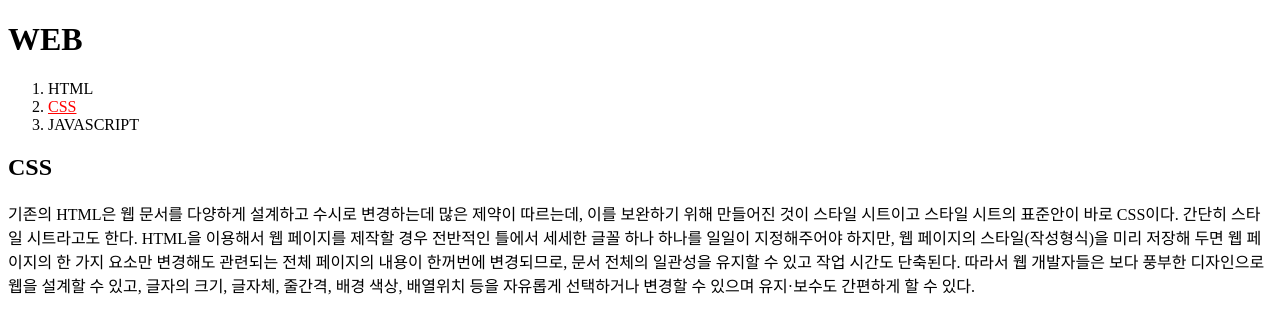
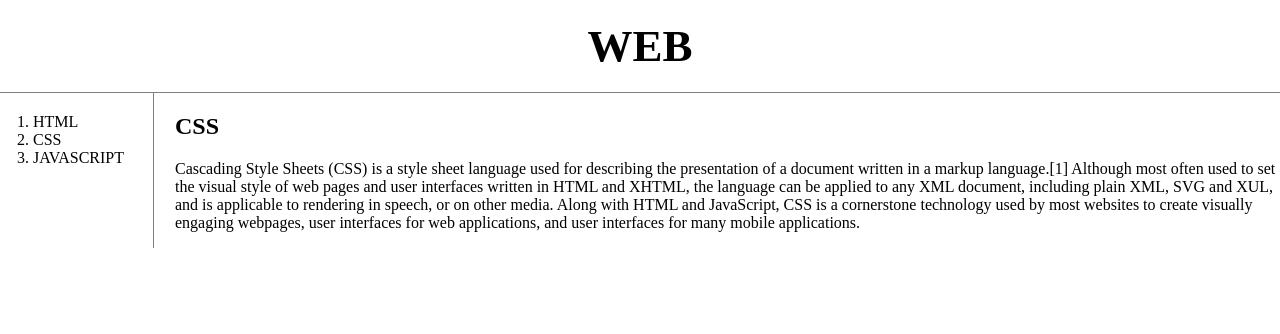
Before and after one commit to AM3WOO/web1, a plain HTML site: page 2.html in a window 1280 px wide. Drawn offline with Linux system fonts and the light colour scheme.

Commit message:
add grid

```diff
--- a/2.html
+++ b/2.html
@@ -4,26 +4,52 @@
 <title>WEB1 - CSS</title>
 <meta charset="utf-8">
 <style>
+body{
+  margin:0;
+}
 a {
   color:black;
   text-decoration: none;
 }
+h1 {
+  font-size:45px;
+  text-align:center;
+  border-bottom: 1px solid gray;
+  margin: 0;
+  padding: 20px;
+}
+ol {
+  border-right: 1px solid gray;
+  width:100px;
+  margin:0;
+  padding:20px;
+}
+#grid{
+  display: grid;
+  grid-template-columns: 150px 1fr;
+}
+#grid #article{
+  padding-left: 25px;
+}
+#grid ol{
+  padding-left: 33px;
+}
+
 </style>
 </head>
 <body>
-<h1><a href="index.html">WEB</font></h1>
-<ol>
-  <li><a href="1.html">HTML</font></a></li>
-  <li><a href="2.html"
-    style="color:red;text-decoration:underline">CSS</font></a></li>
-  <li><a href="3.html">JAVASCRIPT</font></a></li>
-</ol><h2>CSS</h2>
-<p>
-  기존의 HTML은 웹 문서를 다양하게 설계하고 수시로 변경하는데 많은 제약이 따르는데, 이를 보완하기 위해 만들어진 것이 스타일 시트이고 스타일 시트의 표준안이 바로 CSS이다. 간단히 스타일 시트라고도 한다.
-
-HTML을 이용해서 웹 페이지를 제작할 경우 전반적인 틀에서 세세한 글꼴 하나 하나를 일일이 지정해주어야 하지만, 웹 페이지의 스타일(작성형식)을 미리 저장해 두면 웹 페이지의 한 가지 요소만 변경해도 관련되는 전체 페이지의 내용이 한꺼번에 변경되므로, 문서 전체의 일관성을 유지할 수 있고 작업 시간도 단축된다.
-
-따라서 웹 개발자들은 보다 풍부한 디자인으로 웹을 설계할 수 있고, 글자의 크기, 글자체, 줄간격, 배경 색상, 배열위치 등을 자유롭게 선택하거나 변경할 수 있으며 유지·보수도 간편하게 할 수 있다.
-</p>
+  <h1><a href="index.html">WEB</a></h1>
+  <div id="grid">
+    <ol>
+    <li><a href="1.html">HTML</a></li>
+    <li><a href="2.html">CSS</a></li>
+    <li><a href="3.html">JAVASCRIPT</a></li>
+    </ol>
+    <div id="article"><h2>CSS</h2>
+      <p>
+        Cascading Style Sheets (CSS) is a style sheet language used for describing the presentation of a document written in a markup language.[1] Although most often used to set the visual style of web pages and user interfaces written in HTML and XHTML, the language can be applied to any XML document, including plain XML, SVG and XUL, and is applicable to rendering in speech, or on other media. Along with HTML and JavaScript, CSS is a cornerstone technology used by most websites to create visually engaging webpages, user interfaces for web applications, and user interfaces for many mobile applications.
+      </p>
+    </div>
+  </div>
 </body>
 </html>
```
